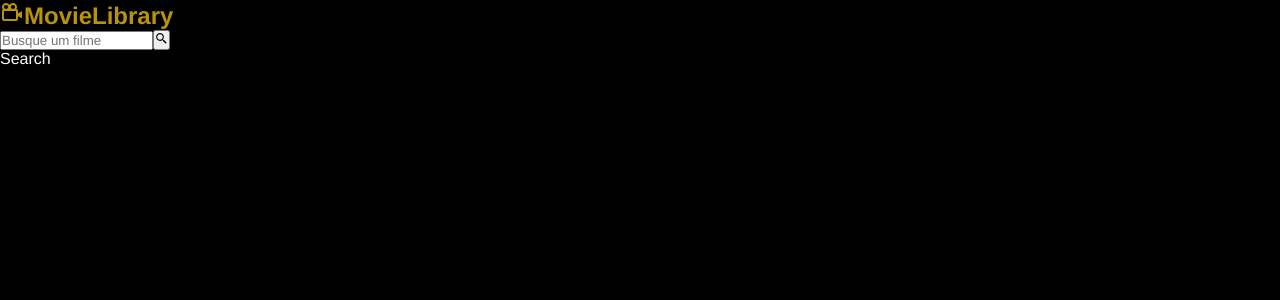
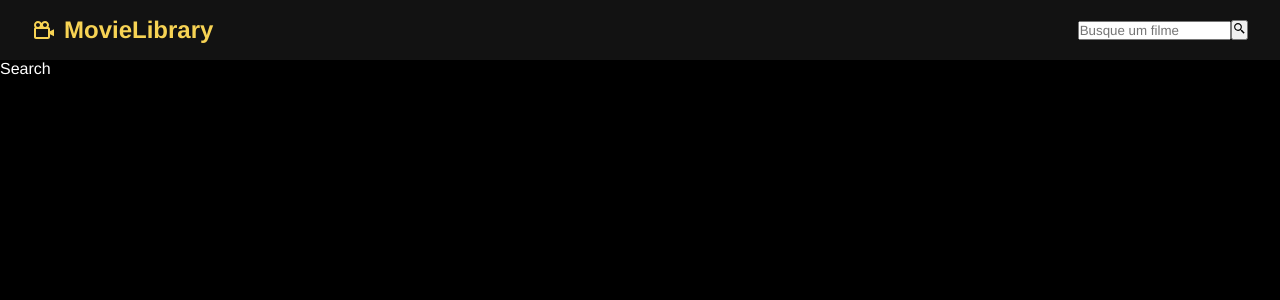
Before and after one commit to leticea/movie-library, a React (Vite) app in the folder movie_library/: page /search in a window 1280 px wide. Shown: the top 300 px of the page. Built offline with nearby package versions, Linux system fonts and the light colour scheme.

Commit message:
editando os cards

```diff
--- a/movie_library/src/components/Navbar.css
+++ b/movie_library/src/components/Navbar.css
@@ -0,0 +1,13 @@
+#navbar {
+  display: flex;
+  justify-content: space-between;
+  align-items: center;
+  padding: 1rem 2rem;
+  background-color: #121212;
+}
+
+#navbar h2 a {
+  display: flex;
+  align-items: center;
+  gap: 0.5rem;
+}
--- a/movie_library/src/components/Navbar.jsx
+++ b/movie_library/src/components/Navbar.jsx
@@ -1,5 +1,7 @@
 import { Link } from 'react-router-dom';
 import { BiCameraMovie, BiSearchAlt2 } from 'react-icons/bi';
+
+import './Navbar.css';
 
 
 const Navbar = () => {
```
